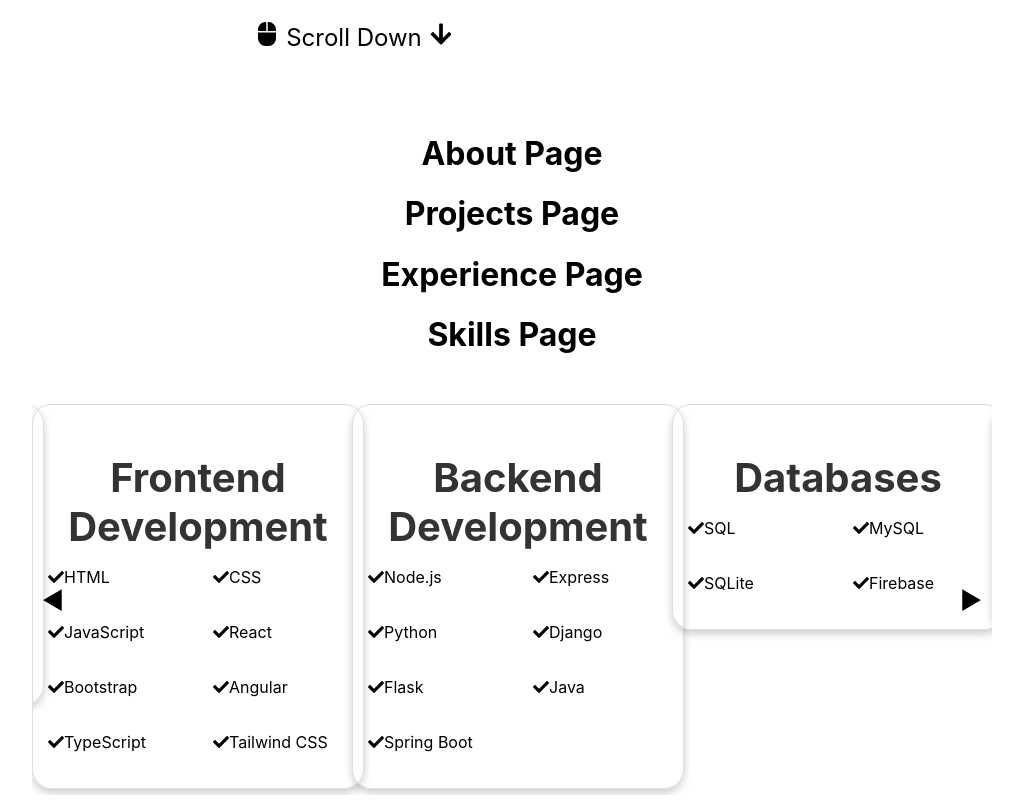
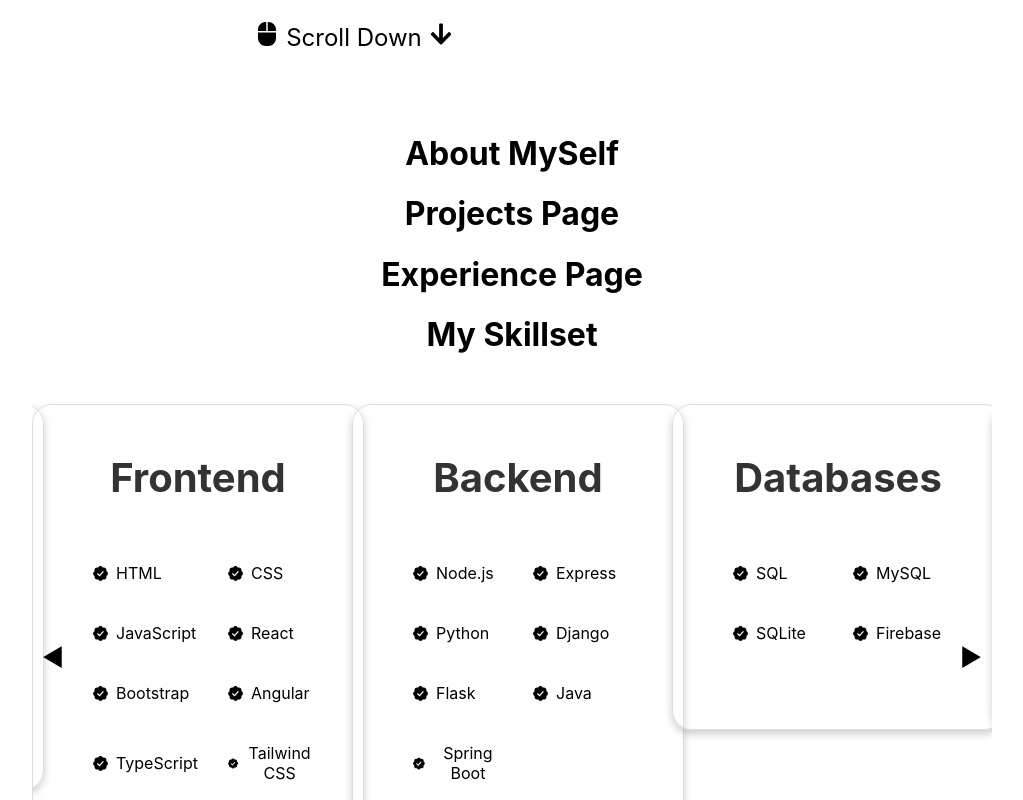
Before and after one commit to ashishbommali/My_Portfolio, a React (Create React App) app: page / in a window 1280 px wide. Shown: the part 800-1600 px from the top of the page, without its empty margins (128-1151 px from the left). Built offline with nearby package versions, Linux system fonts and the light colour scheme.

Commit message:
verified icon forskillset items

```diff
--- a/src/Pages/About.js
+++ b/src/Pages/About.js
@@ -6,7 +6,7 @@ import '../Styles/Pages/about.css';
 const About = () => {
   return (
     <div id="about">
-      <h1>About Page</h1>
+      <h1>About MySelf</h1>
     </div>
   );
 };
--- a/src/Pages/Skills.js
+++ b/src/Pages/Skills.js
@@ -1,18 +1,18 @@
 import React from 'react';
 import Slider from 'react-slick';
 import '../Styles/Pages/skills.css';
-import { FaCheck } from 'react-icons/fa';
+import { FaCheck, FaTwitter, FaCheckCircle } from 'react-icons/fa';
 import 'slick-carousel/slick/slick.css';
 import 'slick-carousel/slick/slick-theme.css';
 
 const Skills = () => {
     const data = [
         {
-            skillName: 'Frontend Development',
+            skillName: 'Frontend',
             skillSet: ['HTML', 'CSS', 'JavaScript', 'React', 'Bootstrap', 'Angular', 'TypeScript', 'Tailwind CSS']
         },
         {
-            skillName: 'Backend Development',
+            skillName: 'Backend',
             skillSet: ['Node.js', 'Express', 'Python', 'Django', 'Flask', 'Java', 'Spring Boot']
         },
         {
@@ -29,7 +29,7 @@ const Skills = () => {
         },
         {
             skillName: 'AI',
-            skillSet: ['Natural Language Processing', 'Computer Vision', 'Reinforcement Learning', 'Deep Learning', 'OpenCV', 'NLTK']
+            skillSet: ['NLP', 'Computer Vision', 'Reinforcement Learning', 'Deep Learning', 'OpenCV', 'NLTK']
         },
         {
             skillName: 'Python',
@@ -41,7 +41,7 @@ const Skills = () => {
         },
         {
             skillName: 'Cloud',
-            skillSet: ['AWS', 'Google Cloud Platform', 'Firebase', 'Docker', 'Kubernetes', 'Terraform']
+            skillSet: ['AWS', 'GCP', 'Firebase', 'Docker', 'Kubernetes', 'Terraform']
         }
     ];
 
@@ -78,7 +78,7 @@ const Skills = () => {
                     slidesToShow: 2,
                     slidesToScroll: 1,
                     infinite: true,
-                    dots: true
+                    dots: false
                 }
             },
             {
@@ -91,16 +91,26 @@ const Skills = () => {
         ]
     };
 
+    const VerifiedIcon = () => (
+        <svg className="verified-icon" xmlns="http://www.w3.org/2000/svg" xmlnsXlink="http://www.w3.org/1999/xlink" version="1.1" width="15" height="15" viewBox="0 0 256 256" xmlSpace="preserve">
+            <defs>
+            </defs>
+            <g style={{ stroke: 'none', strokeWidth: 0, strokeDasharray: 'none', strokeLinecap: 'butt', strokeLinejoin: 'miter', strokeMiterlimit: 10, fill: 'none', fillRule: 'nonzero', opacity: 1 }} transform="translate(1.4065934065934016 1.4065934065934016) scale(2.81 2.81)" >
+                <path d="M 80.122 30.345 L 80.122 30.345 L 80.122 30.345 c 5.264 -13.053 -7.87 -25.96 -20.829 -20.469 C 53.786 -3.076 35.372 -2.916 30.091 10.131 v 0 h 0 C 17.038 4.866 4.131 18.001 9.623 30.96 C -3.33 36.467 -3.169 54.881 9.878 60.162 h 0 v 0 c -5.264 13.053 7.87 25.96 20.829 20.469 c 5.507 12.952 23.921 12.792 29.202 -0.255 v 0 h 0 c 13.053 5.264 25.96 -7.87 20.469 -20.829 C 93.33 54.039 93.169 35.625 80.122 30.345 z M 39.662 63.79 L 23.357 47.756 l 5.609 -5.704 L 39.3 52.214 l 20.305 -22.631 l 5.955 5.343 L 39.662 63.79 z" style={{ stroke: 'none', strokeWidth: 1, strokeDasharray: 'none', strokeLinecap: 'butt', strokeLinejoin: 'miter', strokeMiterlimit: 10, fill: 'rgb(0,0,0)', fillRule: 'nonzero', opacity: 1 }} transform="matrix(1 0 0 1 0 0)" strokeLinecap="round" />
+            </g>
+        </svg>
+    );
+
     return (
         <div id="skills">
-            <h1>Skills Page</h1>
+            <h1>My Skillset</h1>
             <Slider {...settings} className="skills-container">
                 {data.map((category, index) => (
                     <div key={index} className="card">
                         <h2>{category.skillName}</h2>
                         <ul className="skills-list">
                             {category.skillSet.map(skill => (
-                                <li key={skill}><FaCheck /> {skill}</li>
+                                <li key={skill}><VerifiedIcon  /> {skill}</li>
                             ))}
                         </ul>
                     </div>
--- a/src/Styles/Pages/skills.css
+++ b/src/Styles/Pages/skills.css
@@ -32,16 +32,16 @@
 
 .card ul {
     list-style: none;
-    padding: 0;
+    padding: 15%;
 }
 
 .card ul li {
     display: flex;
     align-items: center;
-    margin-bottom: 5px; /* Reduce margin between items */
+    margin-bottom: 10px; /* Reduce margin between items */
 }
 
-.card ul li .react-icons {
+.card ul li .verified-icon {
     margin-right: 8px; /* Adjust icon margin */
 }
 
```
